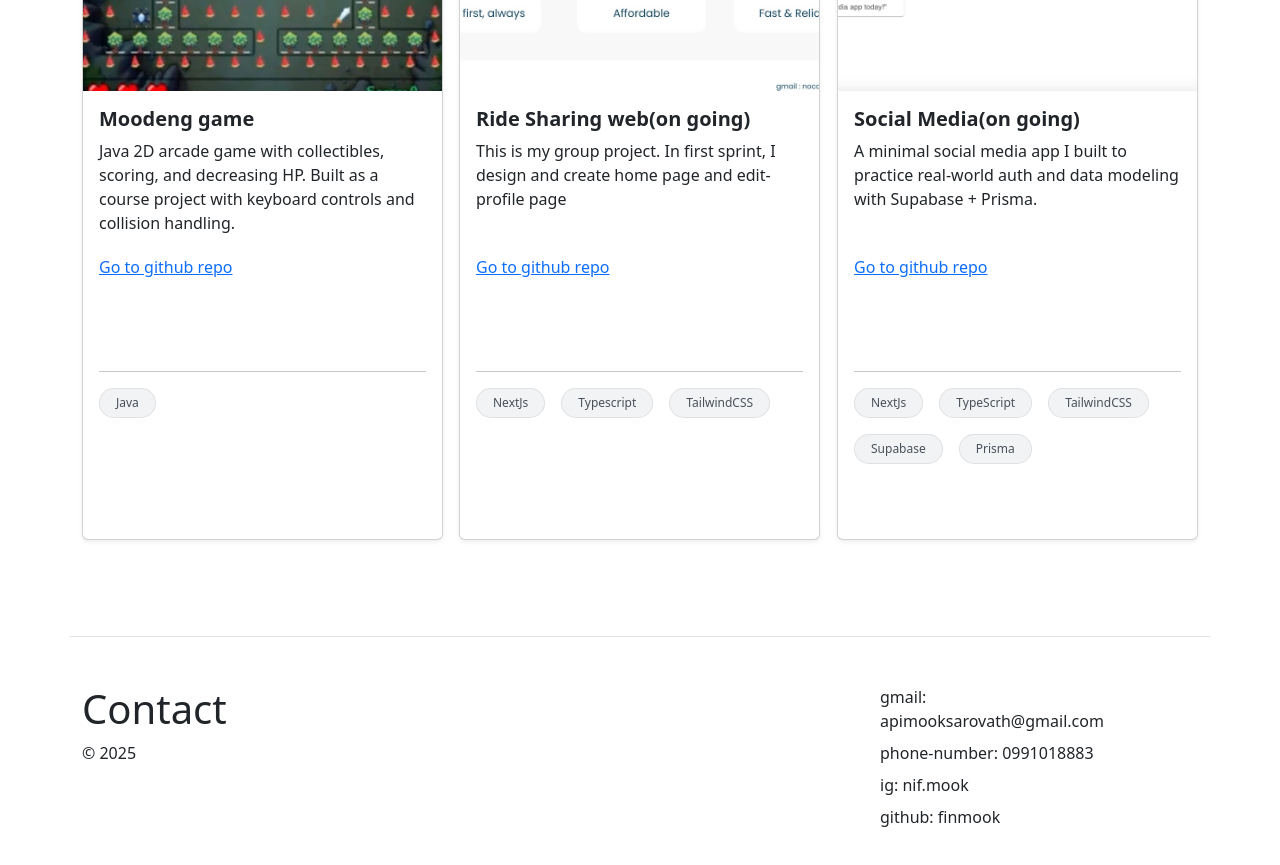
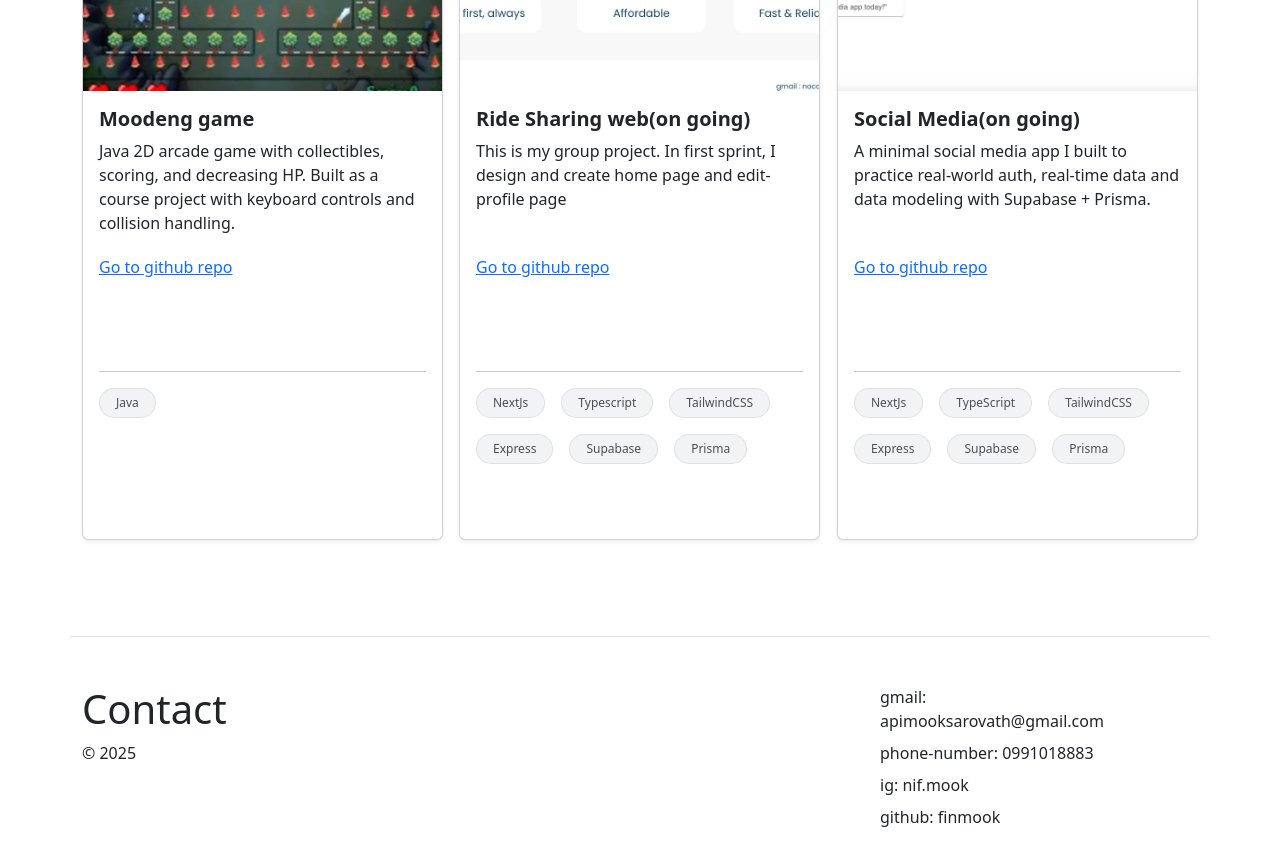
Before and after one commit to finmook/Portfolio, a plain HTML site: page project.html in a window 1280 px wide. Shown: the part 1420-2285 px from the top of the page. Drawn offline with nearby package versions, Linux system fonts and the light colour scheme.

Commit message:
feat:update port data and change switch toggle color

```diff
--- a/project.html
+++ b/project.html
@@ -152,7 +152,9 @@
                 <span class="badge rounded-pill badge-tag px-3 py-2">NextJs</span>
                 <span class="badge rounded-pill badge-tag px-3 py-2">Typescript</span>
                 <span class="badge rounded-pill badge-tag px-3 py-2">TailwindCSS</span>
-
+                <span class="badge rounded-pill badge-tag px-3 py-2">Express</span>
+                <span class="badge rounded-pill badge-tag px-3 py-2">Supabase</span>
+                <span class="badge rounded-pill badge-tag px-3 py-2">Prisma</span>
               </div>
             </div>
           </div>
@@ -166,7 +168,7 @@
 
             <div class="card-body">
               <h5 class="card-title">Social Media(on going)</h5>
-              <p class="card-text">A minimal social media app I built to practice real-world auth and data modeling with Supabase + Prisma.</p>
+              <p class="card-text">A minimal social media app I built to practice real-world auth, real-time data and data modeling with Supabase + Prisma.</p>
               <p class="card-text">
                 <a href="https://github.com/finmook/Social-Media.git">Go to github repo</a>
               </p>
@@ -175,6 +177,7 @@
                 <span class="badge rounded-pill badge-tag px-3 py-2">NextJs</span>
                 <span class="badge rounded-pill badge-tag px-3 py-2">TypeScript</span>
                 <span class="badge rounded-pill badge-tag px-3 py-2">TailwindCSS</span>
+                <span class="badge rounded-pill badge-tag px-3 py-2">Express</span>
                 <span class="badge rounded-pill badge-tag px-3 py-2">Supabase</span>
                 <span class="badge rounded-pill badge-tag px-3 py-2">Prisma</span>
               </div>
--- a/styles.css
+++ b/styles.css
@@ -41,7 +41,7 @@ h5{
     color:white
 }
 #darkModeSwitch:checked{
-    background-color: white;
+    background-color: grey;
 }
 #icon-grid img{
     margin-right: 5px;
```
